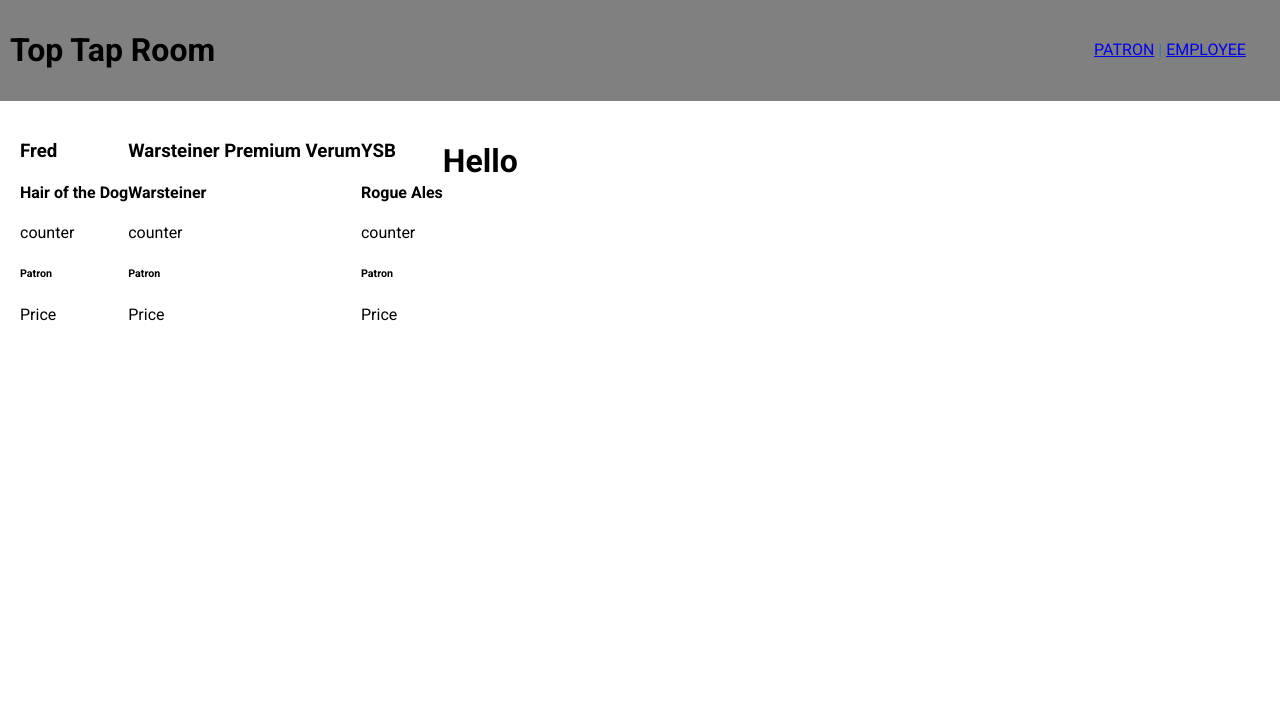
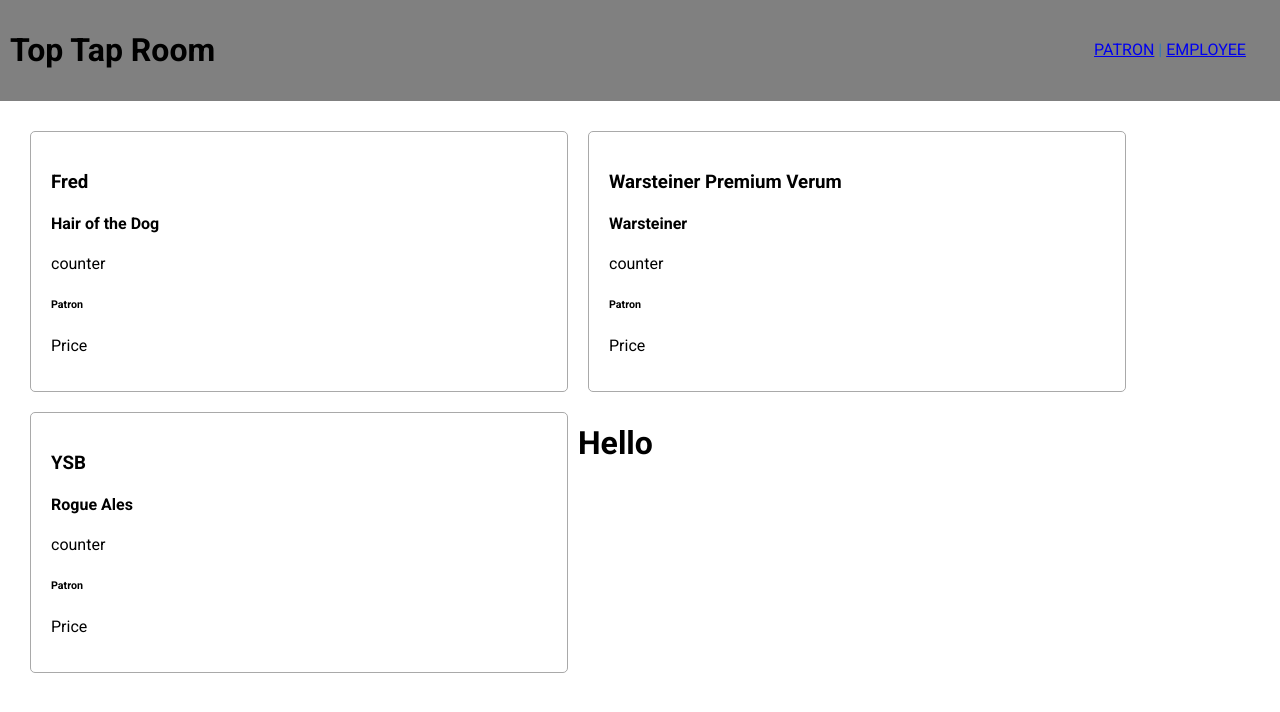
Before and after one commit to LiamPKenna/tap-room, a React (Create React App) app: page / in a window 1280 px wide. Shown: the top 712 px of the page. Built offline with nearby package versions, Linux system fonts and the light colour scheme.

Commit message:
Add style to Keg component

```diff
--- a/src/components/Keg.jsx
+++ b/src/components/Keg.jsx
@@ -3,8 +3,15 @@ import Counter from './Counter';
 import Price from './Price';
 
 function Keg(props) {
+  const kegStyle = {
+    width: '40%',
+    border: '1px solid darkgrey',
+    borderRadius: '5px',
+    margin: '10px',
+    padding: '20px'
+  };
   return (
-    <div>
+    <div style={kegStyle}>
       <h3>{props.keg.name}</h3>
       <h4>{props.keg.brand}</h4>
       <Counter pints={props.keg.pints} employee={props.employee} />
```
